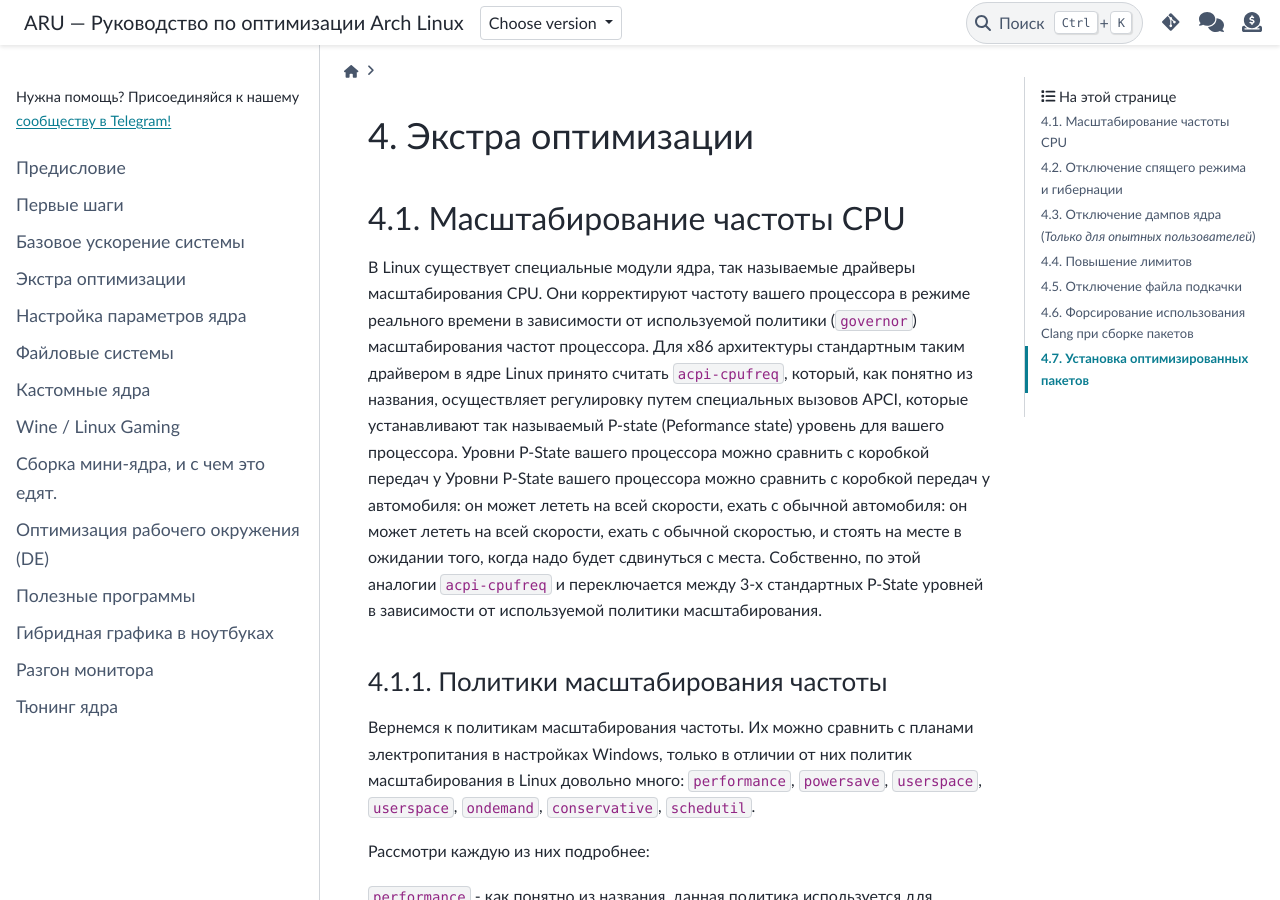
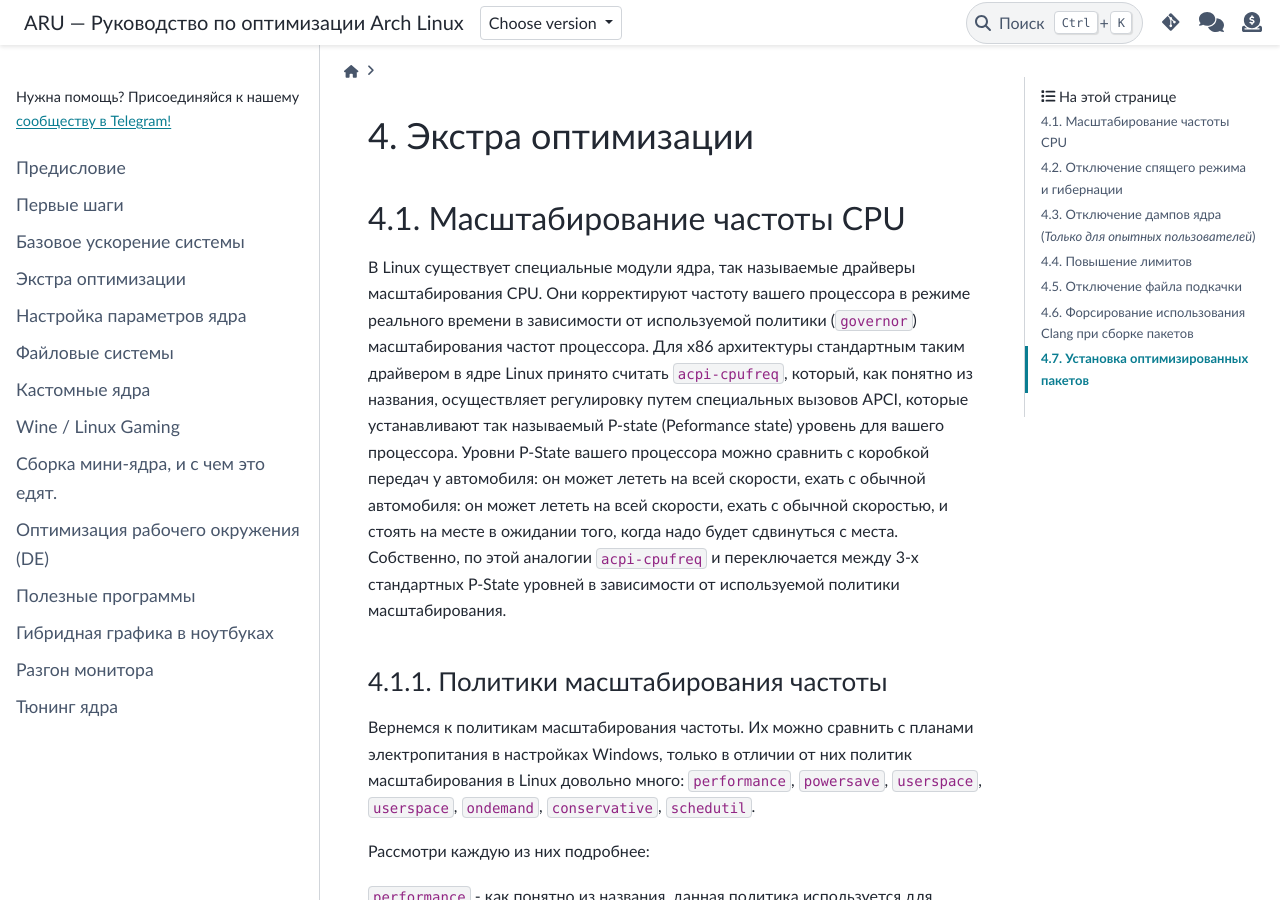
Before and after one commit to ventureoo/ARU, a Sphinx documentation site: the page built from docs/source/extra-optimizations.rst, in a window 1280 px wide and 900 px high. Built offline with Sphinx 7.4.7 and the PyData theme 0.15.4, drawn with Linux system fonts in a browser that asks for light colours.

Commit message:
extra-optimizations: Remove duplicate line

```diff
--- a/docs/source/extra-optimizations.rst
+++ b/docs/source/extra-optimizations.rst
@@ -27,7 +27,6 @@
 ``acpi-cpufreq``, который, как понятно из названия, осуществляет
 регулировку путем специальных вызовов APCI, которые устанавливают так
 называемый P-state (Peformance state) уровень для вашего процессора.
-Уровни P-State вашего процессора можно сравнить с коробкой передач у
 Уровни P-State вашего процессора можно сравнить с коробкой передач у
 автомобиля: он может лететь на всей скорости, ехать с обычной
 автомобиля: он может лететь на всей скорости, ехать с обычной
```
